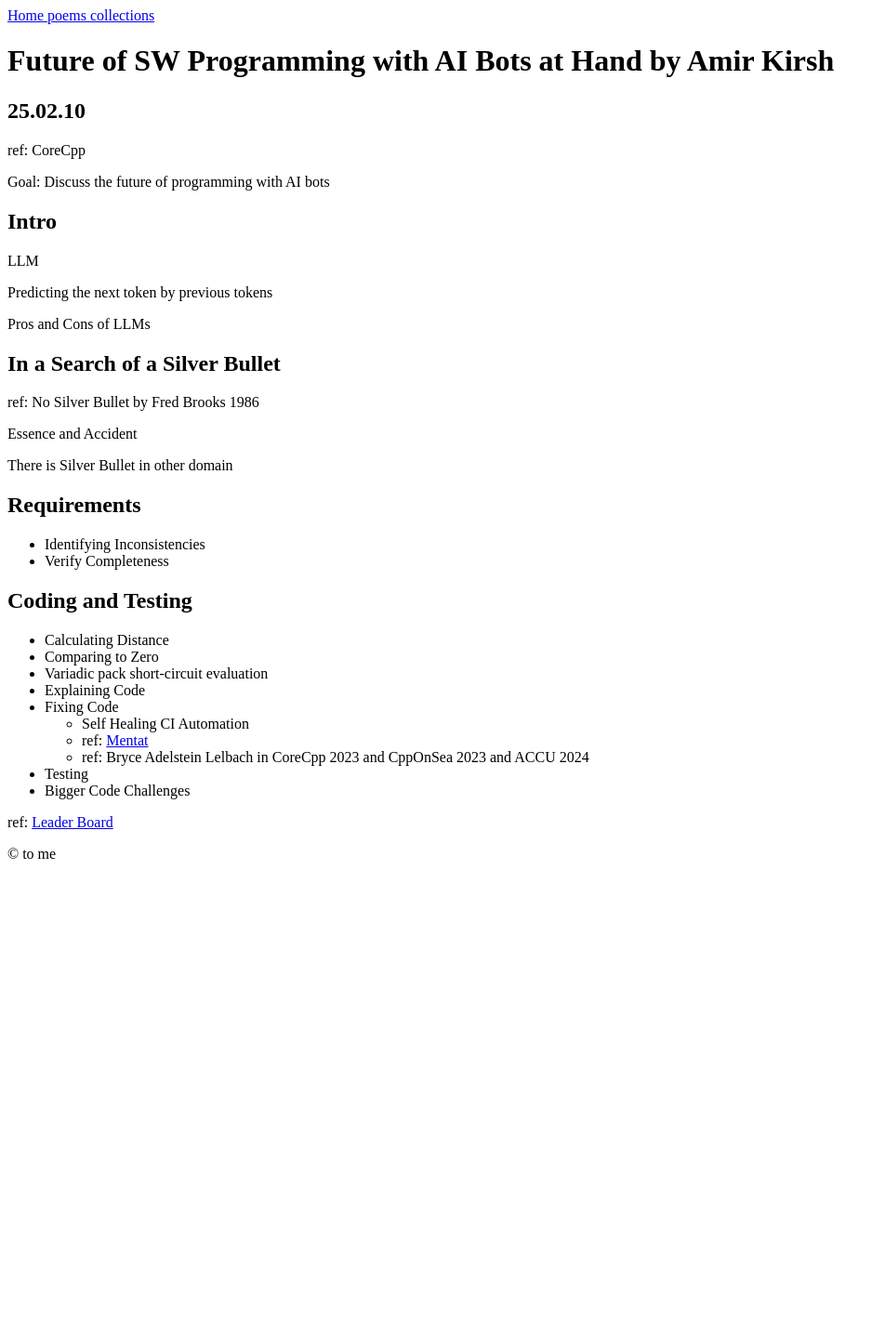
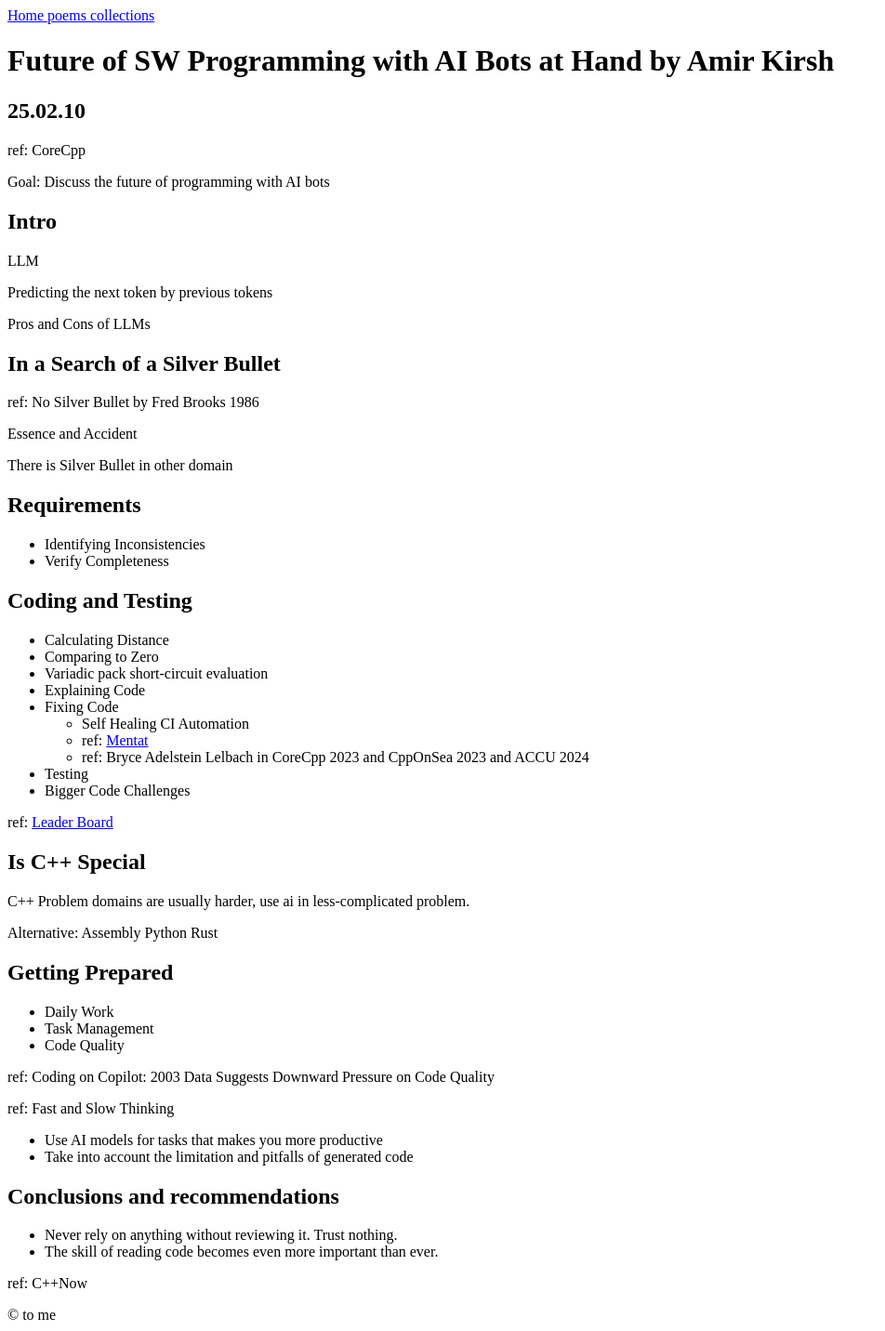
Before and after one commit to WSQS/blog, a Jekyll site: the page built from _code/accu/2024/future_of_sw_programming_with_ai_bots_at_hand.md, in a window 1280 px wide. Shown: the whole page at 93% size, without its empty margins (0-952 px from the left). Built offline with Jekyll 4.4.1, drawn with Linux system fonts in a browser that asks for light colours; before the commit the page ends 936 px from its top, so only the background shows below that.

Commit message:
add note of accu

```diff
--- a/_code/accu/2024/future_of_sw_programming_with_ai_bots_at_hand.md
+++ b/_code/accu/2024/future_of_sw_programming_with_ai_bots_at_hand.md
@@ -47,3 +47,29 @@ There is Silver Bullet in other domain
 - Bigger Code Challenges
 
 ref: [Leader Board](https://evalplus.github.io/leaderboard.html)
+
+## Is C++ Special
+
+C++ Problem domains are usually harder, use ai in less-complicated problem.
+
+Alternative: Assembly Python Rust
+
+## Getting Prepared
+
+- Daily Work
+- Task Management
+- Code Quality
+
+ref: Coding on Copilot: 2003 Data Suggests Downward Pressure on Code Quality
+
+ref: Fast and Slow Thinking
+
+- Use AI models for tasks that makes you more productive
+- Take into account the limitation and pitfalls of generated code
+
+## Conclusions and recommendations
+
+- Never rely on anything without reviewing it. Trust nothing.
+- The skill of reading code becomes even more important than ever.
+
+ref: C++Now
```
